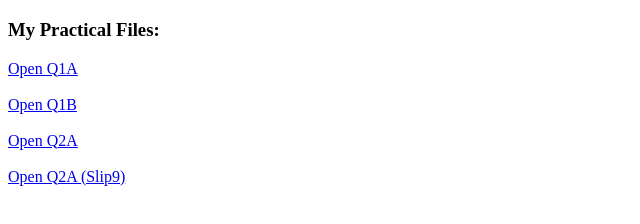
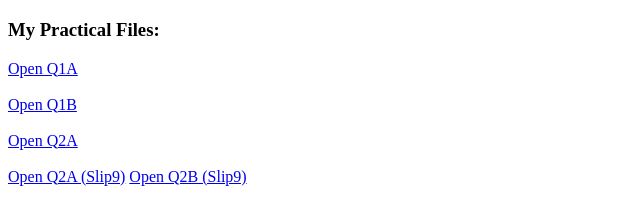
Before and after one commit to vaishnavibudukale15/vaishnavibudukale15.github.io, a plain HTML site: page index.html in a window 1280 px wide. Shown: the part 62-286 px from the top of the page, without its empty margins (0-640 px from the left). Drawn offline with Linux system fonts and the light colour scheme.

Commit message:
Update index.html

```diff
--- a/index.html
+++ b/index.html
@@ -13,6 +13,6 @@
 <a href="slip8Q1B.html">Open Q1B</a><br><br>
 <a href="Slip8Q2A.html">Open Q2A</a><br><br>
 <a href="slip9Q2A.html">Open Q2A (Slip9)</a>
-
+<a href="slip9Q2B.html">Open Q2B (Slip9)</a>
 </body>
 </html>
```
